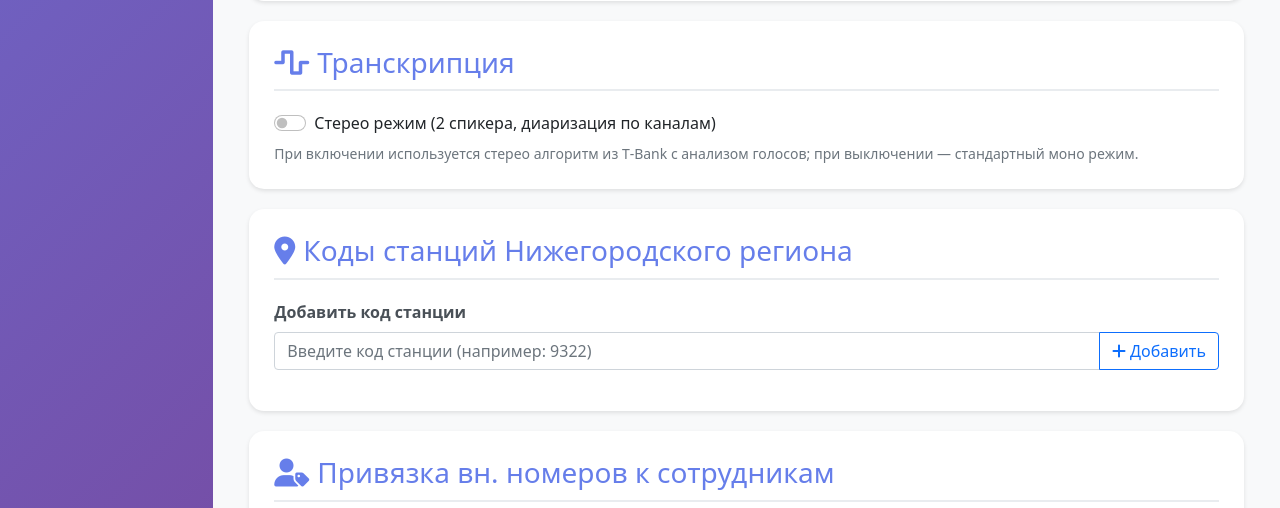
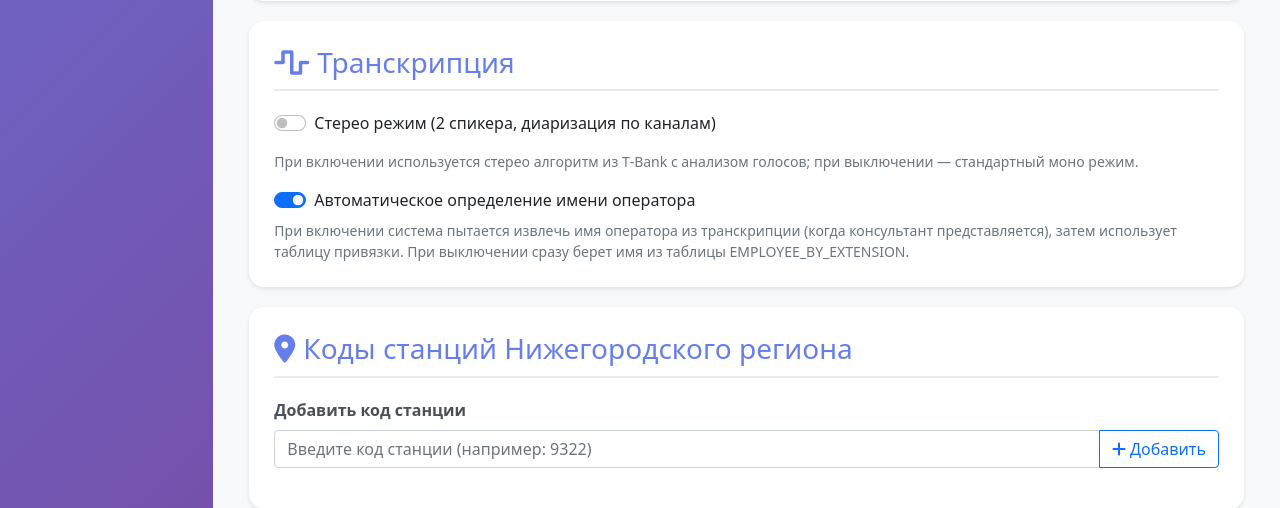
Before and after one commit to LLCIBS/saasBW, a Flask app: page /config in a window 1280 px wide. Shown: the part 1338-1846 px from the top of the page. Run offline with Flask 3, Linux system fonts and the light colour scheme; a user stored in the database is signed in; data comes from the database, SQL or seed files in the repository; data that the repository does not hold is empty; some libraries are stand-ins or nearby versions.

Commit message:
Авто определение оператора вкл\выкл

```diff
--- a/common/user_settings.py
+++ b/common/user_settings.py
@@ -34,6 +34,10 @@ def default_config_template():
             # Использовать ли дополнительный словарь при транскрипции
             # По умолчанию включено
             'use_additional_vocab': True,
+            # Автоматическое определение имени оператора из транскрипции
+            # True - пытаться извлечь имя из транскрипции, затем из таблицы
+            # False - сразу брать из таблицы EMPLOYEE_BY_EXTENSION
+            'auto_detect_operator_name': True,
         },
         'allowed_stations': []
     }
--- a/web_interface/templates/config.html
+++ b/web_interface/templates/config.html
@@ -279,11 +279,16 @@
                         <h3 class="config-title">
                             <i class="fas fa-wave-square me-2"></i>Транскрипция
                         </h3>
-                        <div class="form-check form-switch">
+                        <div class="form-check form-switch mb-3">
                             <input class="form-check-input" type="checkbox" id="tbankStereoEnabled">
                             <label class="form-check-label" for="tbankStereoEnabled">Стерео режим (2 спикера, диаризация по каналам)</label>
                         </div>
-                        <div class="form-text mt-2">При включении используется стерео алгоритм из T‑Bank с анализом голосов; при выключении — стандартный моно режим.</div>
+                        <div class="form-text mb-3">При включении используется стерео алгоритм из T‑Bank с анализом голосов; при выключении — стандартный моно режим.</div>
+                        <div class="form-check form-switch">
+                            <input class="form-check-input" type="checkbox" id="autoDetectOperatorName">
+                            <label class="form-check-label" for="autoDetectOperatorName">Автоматическое определение имени оператора</label>
+                        </div>
+                        <div class="form-text mt-2">При включении система пытается извлечь имя оператора из транскрипции (когда консультант представляется), затем использует таблицу привязки. При выключении сразу берет имя из таблицы EMPLOYEE_BY_EXTENSION.</div>
                     </div>
 
                     <!-- Коды станций Нижегородского региона -->
@@ -432,6 +437,8 @@
                 // Транскрипция
                 const stereo = configData.transcription?.tbank_stereo_enabled === true;
                 document.getElementById('tbankStereoEnabled').checked = stereo;
+                const autoDetectOperator = configData.transcription?.auto_detect_operator_name !== false; // По умолчанию true
+                document.getElementById('autoDetectOperatorName').checked = autoDetectOperator;
 
                 // Загружаем коды станций
                 loadStationCodes(configData.nizh_station_codes || []);
@@ -562,7 +569,8 @@
 
                 // Сохраняем настройки транскрипции
                 await saveConfigSection('transcription', {
-                    tbank_stereo_enabled: document.getElementById('tbankStereoEnabled').checked
+                    tbank_stereo_enabled: document.getElementById('tbankStereoEnabled').checked,
+                    auto_detect_operator_name: document.getElementById('autoDetectOperatorName').checked
                 });
 
                 // Сохраняем коды станций
```
Also changed, not shown: call_analyzer/config.py (+7 -1 lines), call_analyzer/exental_alert.py (+8 -5 lines).
